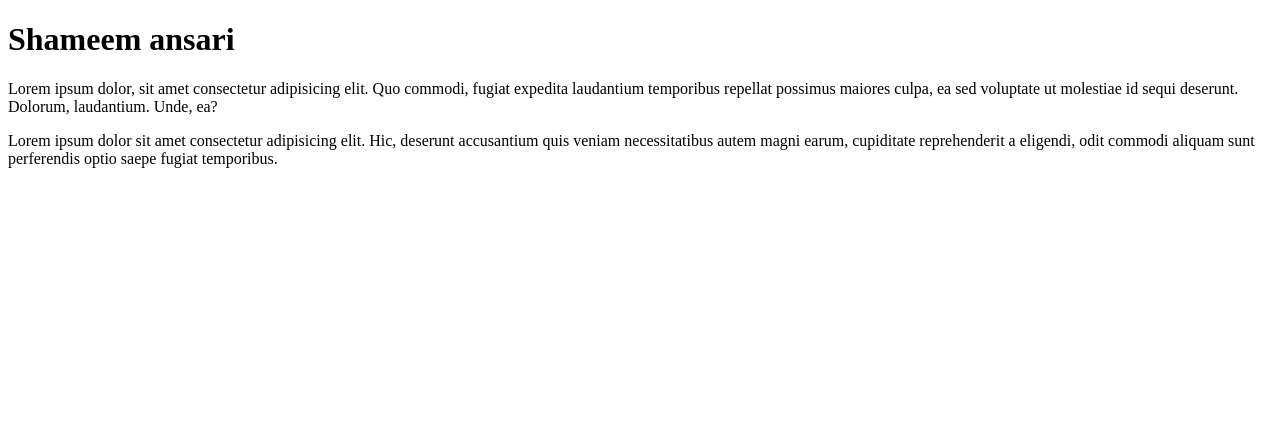
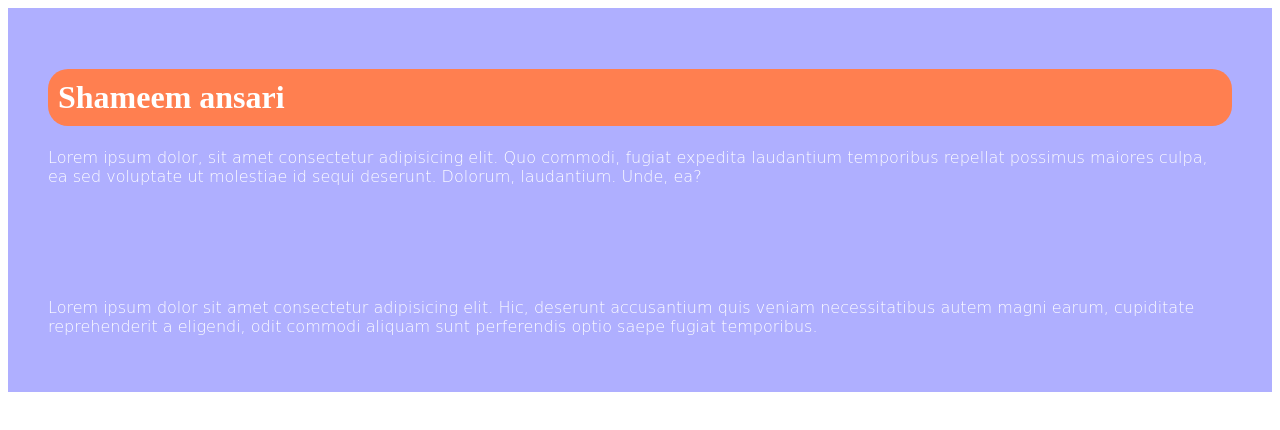
Before and after one commit to ShameemAnsari3/Demo, a plain HTML site: page index.html in a window 1280 px wide. Drawn offline with Linux system fonts and the light colour scheme.

Commit message:
add css file

```diff
--- /dev/null
+++ b/index.css
@@ -0,0 +1,17 @@
+div{
+    background-color: rgb(175, 175, 255);
+    padding: 40px;
+    color: white;
+
+}
+p{
+    font-weight: 300;
+    font-family: cursive;
+
+}
+h1{
+    background-color: coral;
+    padding: 10px;
+    border-radius: 20px;
+    font-size: 2rem;
+}
--- a/index.html
+++ b/index.html
@@ -4,6 +4,7 @@
     <meta charset="UTF-8">
     <meta name="viewport" content="width=device-width, initial-scale=1.0">
     <title>WebDee</title>
+    <link rel="stylesheet" href="index.css">
 </head>
 <body>
 
```
